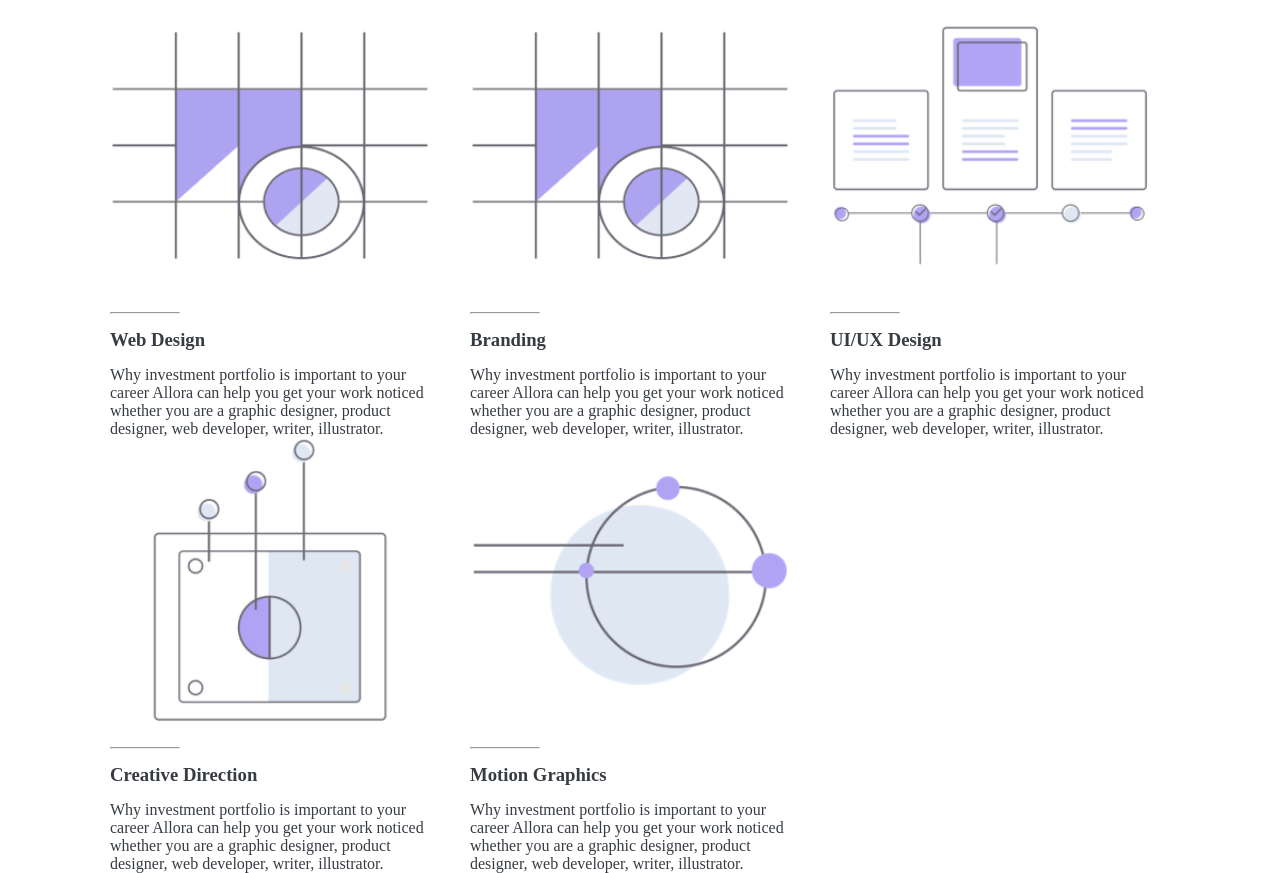
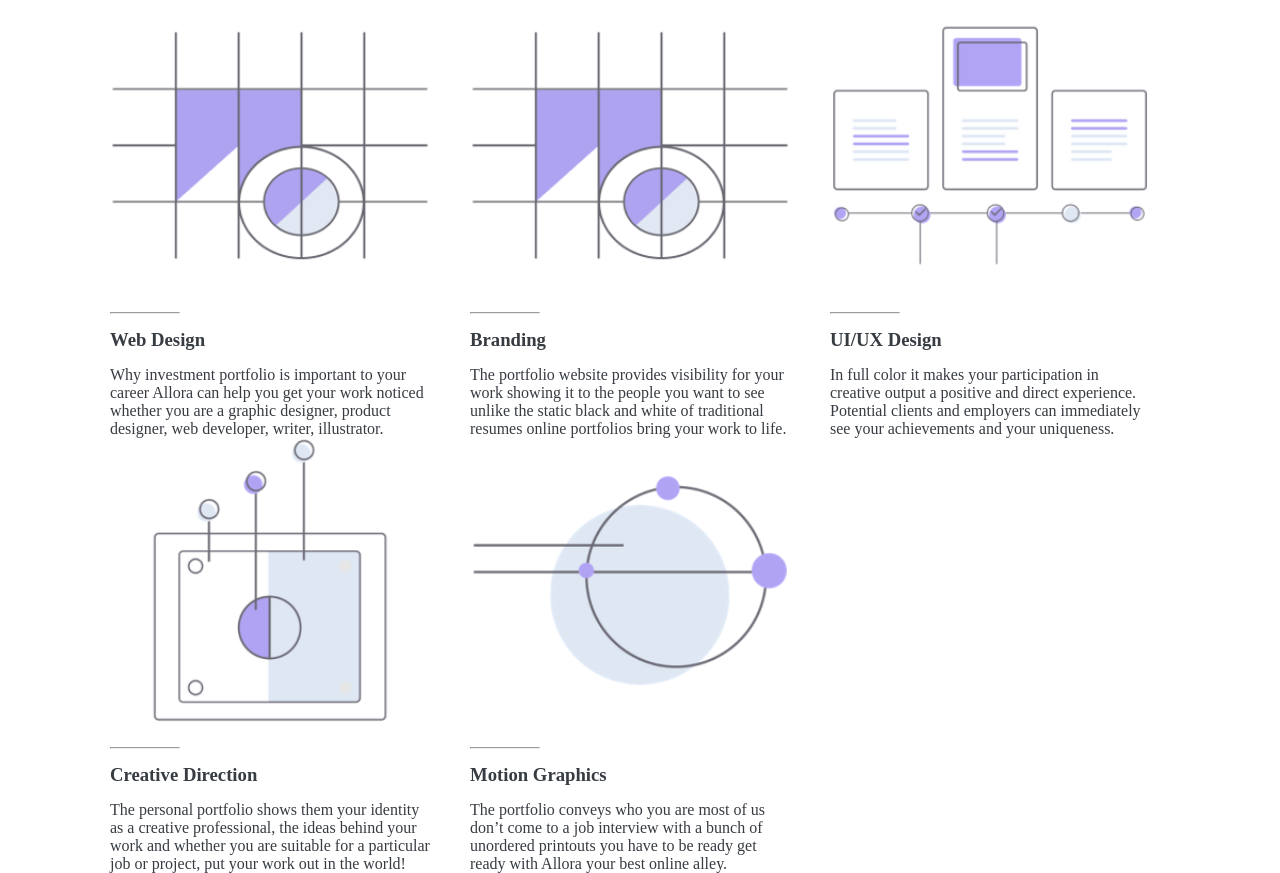
Before and after one commit to HJKMJK13/allora, a plain HTML site: page index.html in a window 1280 px wide. Shown: the part 3469-4342 px from the top of the page. Drawn offline with Linux system fonts and the light colour scheme.

Commit message:
less-css very good

```diff
--- a/index.html
+++ b/index.html
@@ -173,7 +173,7 @@
                         <img src="./IMAGE (37).png" alt="#">
                         <hr>
                         <h3>Branding</h3>
-                        <p>Why investment portfolio is important to your career Allora can help you get your work noticed whether you are a graphic designer, product designer, web developer, writer, illustrator.</p>
+                        <p>The portfolio website provides visibility for your work showing it to the people you want to see unlike the static black and white of traditional resumes online portfolios bring your work to life.</p>
 
                     </li>
 
@@ -181,7 +181,7 @@
                         <img src="./IMAGE (38).png" alt="#">
                         <hr>
                         <h3>UI/UX Design</h3>
-                        <p>Why investment portfolio is important to your career Allora can help you get your work noticed whether you are a graphic designer, product designer, web developer, writer, illustrator.</p>
+                        <p>In full color it makes your participation in creative output a positive and direct experience. Potential clients and employers can immediately see your achievements and your uniqueness.</p>
 
                     </li>
 
@@ -189,7 +189,7 @@
                         <img src="./IMAGE (39).png" alt="#">
                         <hr>
                         <h3>Creative Direction</h3>
-                        <p>Why investment portfolio is important to your career Allora can help you get your work noticed whether you are a graphic designer, product designer, web developer, writer, illustrator.</p>
+                        <p>The personal portfolio shows them your identity as a creative professional, the ideas behind your work and whether you are suitable for a particular job or project, put your work out in the world!</p>
 
                     </li>
 
@@ -197,7 +197,7 @@
                         <img src="./IMAGE (40).png" alt="#">
                         <hr>
                         <h3>Motion Graphics</h3>
-                        <p>Why investment portfolio is important to your career Allora can help you get your work noticed whether you are a graphic designer, product designer, web developer, writer, illustrator.</p>
+                        <p>The portfolio conveys who you are most of us don’t come to a job interview with a bunch of unordered printouts you have to be ready get ready with Allora your best online alley.</p>
 
                     </li>
                 </ul>
```
